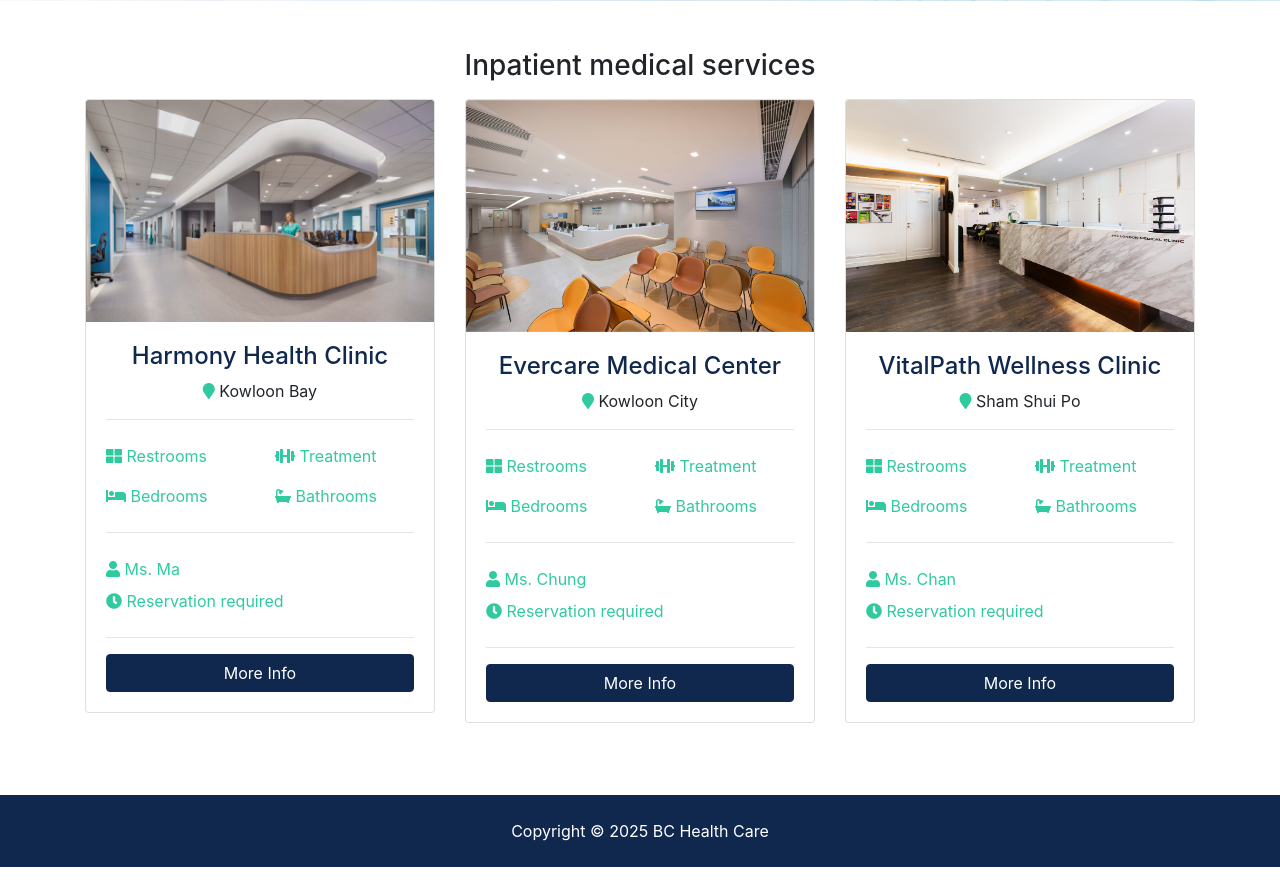
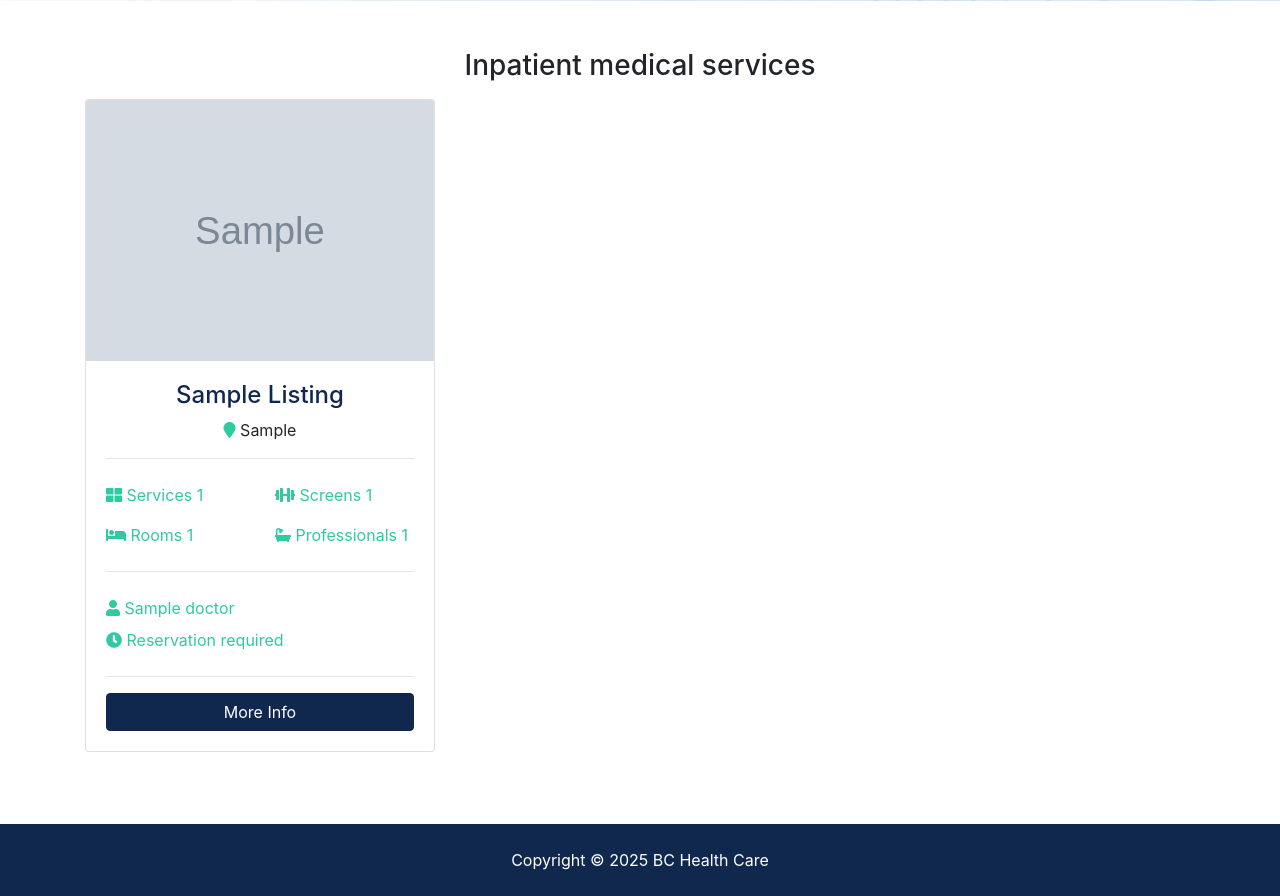
Before and after one commit to samwongms/erb7, a Django app: page / in a window 1280 px wide. Shown: the part 813-1709 px from the top of the page. Before the commit the page ends 1680 px from the top, so only its background shows below. Run offline with Django 5.2, Linux system fonts and the light colour scheme; tables that the repository leaves empty hold one stand-in row (values such as "Sample post"); grey boxes marked "Sample" are stand-in pictures; some libraries are stand-ins or nearby versions.

Commit message:
step 11 index template

```diff
--- a/listings/models.py
+++ b/listings/models.py
@@ -26,5 +26,9 @@ class Listing(models.Model):
     is_published = models.BooleanField(default=True)
     list_date = models.DateTimeField(auto_now_add=True)
 
+    class Meta:
+        ordering = ['-list_date',]
+        indexes = [models.Index(fields=['list_date'])]
+
     def __str__(self):
         return self.title
--- a/pages/views.py
+++ b/pages/views.py
@@ -1,11 +1,14 @@
 from django.shortcuts import render
+from listings.models import Listing
 from django.http import HttpResponse
 
 
 
 # Create your views here.
 def index(request):
-    return render(request, 'pages/index.html')
+    listings = Listing.objects.filter(is_published=True)[:3]
+    context = {'listings': listings}
+    return render(request, 'pages/index.html', context)
 
 #def index(request):
     #return HttpResponse("<h1>Hello, World!</h1>")
--- a/templates/pages/index.html
+++ b/templates/pages/index.html
@@ -1,4 +1,6 @@
-{% extends 'base.html' %} {% block content %}
+{% extends 'base.html' %}
+<!-- load humanize -->
+{% load humanize %} {% block content %}
 <!-- Showcase -->
     <section id="showcase">.
       <div class="container text-center">
@@ -97,44 +99,46 @@
       <div class="container">
         <h3 class="text-center mb-3">Inpatient medical services</h3>
         <div class="row">
+          {% if listings %}
           <!-- Listing 1 -->
+          {% for listing in listings %}
           <div class="col-md-6 col-lg-4 mb-4">
             <div class="card listing-preview">
-                {% comment %} card-img {% endcomment %}
+              {% comment %} card {% endcomment %}
               <img
                 class="card-img-top"
-                src="assets/img/clinics/clinic-1.jpg"
+                src={{listing.photo_main.url}}
                 alt=""
               />
               <div class="card-img-overlay">
               </div>
               <div class="card-body">
                 <div class="listing-heading text-center">
-                  <h4 class="text-primary">Harmony Health Clinic</h4>
+                  <h4 class="text-primary">{{listing.title | title}}</h4>
                   <p>
-                    <i class="fas fa-map-marker text-secondary"></i> Kowloon Bay
+                    <i class="fas fa-map-marker text-secondary"></i> {{listing.district | title }}
                   </p>
                 </div>
                 <hr />
                 <div class="row py-2 text-secondary">
                   <div class="col-6">
-                    <i class="fas fa-th-large"></i> Restrooms
+                    <i class="fas fa-th-large"></i> Services {{listing.service}}
                   </div>
                   <div class="col-6">
-                    <i class="fas fa-dumbbell"></i> Treatment
+                    <i class="fas fa-dumbbell"></i>  Screens {{listing.screen}}
                   </div>
                 </div>
                 <div class="row py-2 text-secondary">
                   <div class="col-6">
-                    <i class="fas fa-bed"></i> Bedrooms
+                    <i class="fas fa-bed"></i> Rooms {{listing.rooms}}
                   </div>
                   <div class="col-6">
-                    <i class="fas fa-bath"></i> Bathrooms
+                    <i class="fas fa-bath"></i> Professionals {{listing.professional}}
                   </div>
                 </div>
                 <hr />
                 <div class="row py-2 text-secondary">
-                  <div class="col-12"><i class="fas fa-user"></i> Ms. Ma</div>
+                  <div class="col-12"><i class="fas fa-user"></i> {{listing.doctor.name}}</div>
                 </div>
                 <div class="row text-secondary pb-2">
                   <div class="col-12">
@@ -142,124 +146,19 @@
                   </div>
                 </div>
                 <hr />
-                {% comment %} listing.html {% endcomment %}
+                {% comment %} listing {% endcomment %}
                 <a href="listing.html" class="btn btn-primary btn-block"
                   >More Info</a
                 >
               </div>
             </div>
           </div>
-
-          <!-- Listing 2 -->
-          <div class="col-md-6 col-lg-4 mb-4">
-            <div class="card listing-preview">
-                {% comment %} card-image {% endcomment %}
-              <img
-                class="card-img-top"
-                src="assets/img/clinics/clinic-2.jpg"
-                alt=""
-              />
-              <div class="card-img-overlay">
-              </div>
-              <div class="card-body">
-                <div class="listing-heading text-center">
-                  <h4 class="text-primary">Evercare Medical Center</h4>
-                  <p>
-                    <i class="fas fa-map-marker text-secondary"></i> Kowloon
-                    City
-                  </p>
-                </div>
-                <hr />
-                <div class="row py-2 text-secondary">
-                  <div class="col-6">
-                    <i class="fas fa-th-large"></i> Restrooms
-                  </div>
-                  <div class="col-6">
-                    <i class="fas fa-dumbbell"></i> Treatment
-                  </div>
-                </div>
-                <div class="row py-2 text-secondary">
-                  <div class="col-6">
-                    <i class="fas fa-bed"></i> Bedrooms
-                  </div>
-                  <div class="col-6">
-                    <i class="fas fa-bath"></i> Bathrooms
-                  </div>
-                </div>
-                <hr />
-                <div class="row py-2 text-secondary">
-                  <div class="col-12">
-                    <i class="fas fa-user"></i> Ms. Chung
-                  </div>
-                </div>
-                <div class="row text-secondary pb-2">
-                  <div class="col-12">
-                    <i class="fas fa-clock"></i> Reservation required
-                  </div>
-                </div>
-                <hr />
-                {% comment %} listing.html {% endcomment %}
-                <a href="listing.html" class="btn btn-primary btn-block"
-                  >More Info</a
-                >
-              </div>
-            </div>
-          </div>
-
-          <!-- Listing 3 -->
-          <div class="col-md-6 col-lg-4 mb-4">
-            <div class="card listing-preview">
-                {% comment %} card-img-top {% endcomment %}
-              <img
-                class="card-img-top"
-                src="assets/img/clinics/clinic-3.jpg"
-                alt=""
-              />
-              <div class="card-img-overlay">
-              </div>
-              <div class="card-body">
-                <div class="listing-heading text-center">
-                  <h4 class="text-primary">VitalPath Wellness Clinic</h4>
-                  <p>
-                    <i class="fas fa-map-marker text-secondary"></i> Sham Shui
-                    Po
-                  </p>
-                </div>
-                <hr />
-                <div class="row py-2 text-secondary">
-                  <div class="col-6">
-                    <i class="fas fa-th-large"></i> Restrooms
-                  </div>
-                  <div class="col-6">
-                    <i class="fas fa-dumbbell"></i> Treatment
-                  </div>
-                </div>
-                <div class="row py-2 text-secondary">
-                  <div class="col-6">
-                    <i class="fas fa-bed"></i> Bedrooms
-                  </div>
-                  <div class="col-6">
-                    <i class="fas fa-bath"></i> Bathrooms
-                  </div>
-                </div>
-                <hr />
-                <div class="row py-2 text-secondary">
-                  <div class="col-12"><i class="fas fa-user"></i> Ms. Chan</div>
-                </div>
-                <div class="row text-secondary pb-2">
-                  <div class="col-12">
-                    <i class="fas fa-clock"></i> Reservation required
-                  </div>
-                </div>
-                <hr />
-                {% comment %} listing.html {% endcomment %}
-                <a href="listing.html" class="btn btn-primary btn-block"
-                  >More Info</a
-                >
-              </div>
-            </div>
-          </div>
+          {% endfor %}
+        {% else %}
+        <div class="col-md-12">
+          <h2>No Clinic Available</h2>
         </div>
+        {% endif %}
       </div>
     </section>
 {% endblock %}
```
Also changed, not shown: listings/views.py (+6 -2 lines), templates/listings/listings.html (+22 -6 lines).
